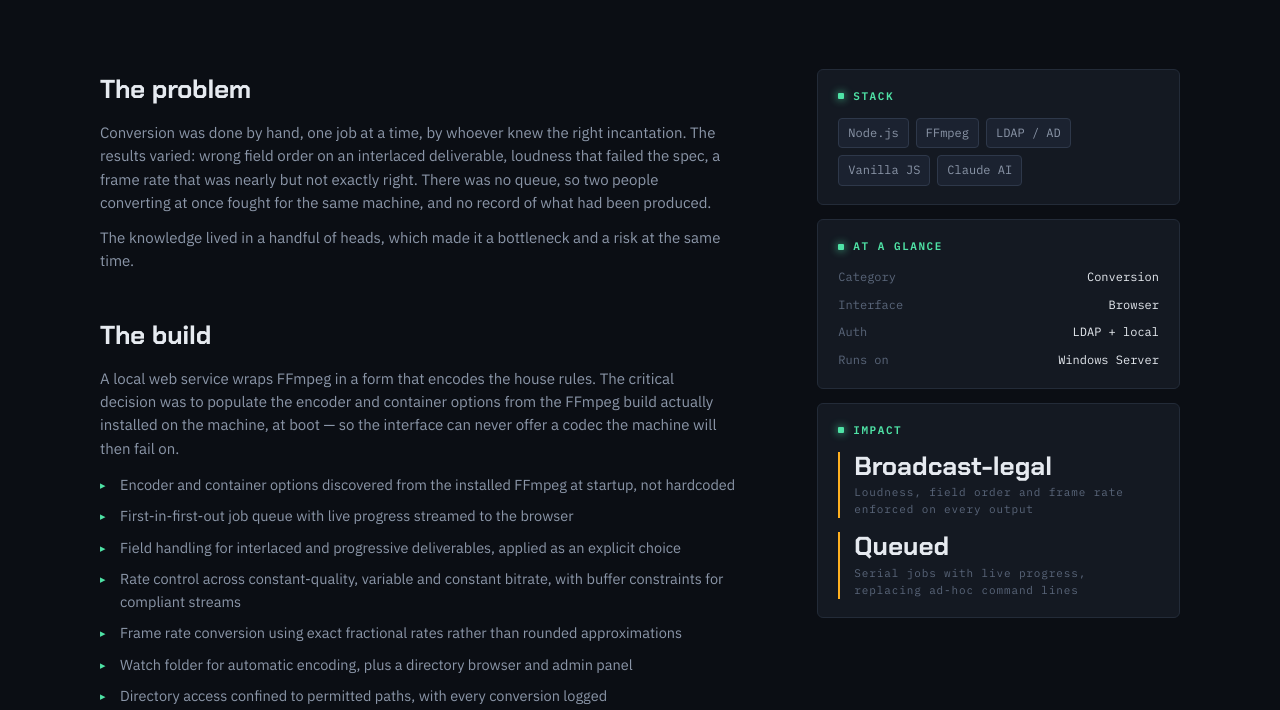
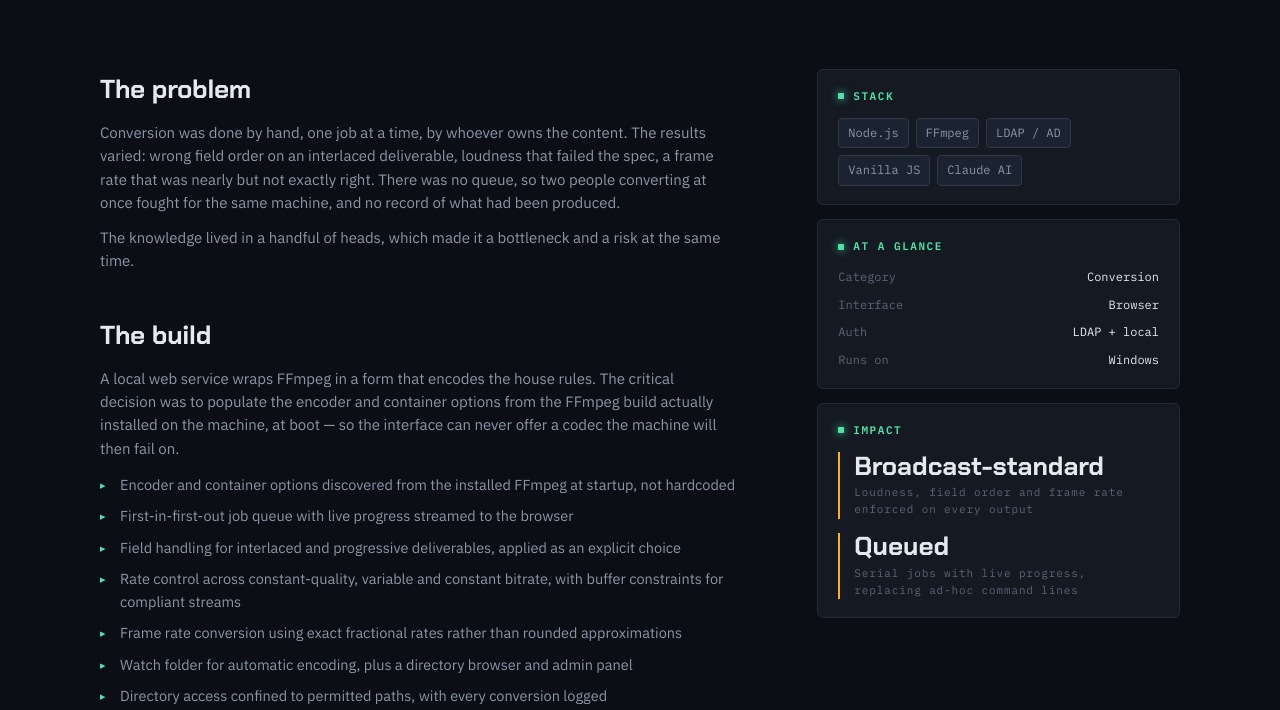
Before and after one commit to kennethrb-portfolio/krnb-resume, a plain HTML site: page projects/media-converter.html in a window 1280 px wide. Shown: the part 1231-1941 px from the top of the page. Drawn offline with Linux system fonts and the light colour scheme; files whose address does not match are found by name.

Commit message:
Update media-converter.html

```diff
--- a/projects/media-converter.html
+++ b/projects/media-converter.html
@@ -35,7 +35,7 @@
     <div class="phead">
       <span class="kind">TOC Tool and Web App</span>
       <h1>TOC Media<br />Converter</h1>
-      <p class="lede">Material arrives in whatever format the source hands over. Playout needs files that are broadcast-legal. This puts the conversion behind a browser page, with the encoder options gated to what the machine can actually do &mdash; so an operator gets a compliant file without touching a command line.</p>
+      <p class="lede">Material arrives in whatever format the source hands over. Playout needs files that are broadcast-standard. This puts the conversion behind a browser page, with the encoder options gated to what the machine can actually do &mdash; so an operator gets a compliant file without touching a command line.</p>
       <!-- PARAM: PROJECT_SPEC — see PARAMETERS.md — EDIT: confirm figures -->
       <div class="spec">
         <span><b>Role</b>Sole developer</span>
@@ -93,7 +93,7 @@
 
         <section>
           <h2>The problem</h2>
-          <p>Conversion was done by hand, one job at a time, by whoever knew the right incantation. The results varied: wrong field order on an interlaced deliverable, loudness that failed the spec, a frame rate that was nearly but not exactly right. There was no queue, so two people converting at once fought for the same machine, and no record of what had been produced.</p>
+          <p>Conversion was done by hand, one job at a time, by whoever owns the content. The results varied: wrong field order on an interlaced deliverable, loudness that failed the spec, a frame rate that was nearly but not exactly right. There was no queue, so two people converting at once fought for the same machine, and no record of what had been produced.</p>
           <p>The knowledge lived in a handful of heads, which made it a bottleneck and a risk at the same time.</p>
         </section>
 
@@ -135,7 +135,7 @@
             <div><span class="k">Category</span><span class="v">Conversion</span></div>
             <div><span class="k">Interface</span><span class="v">Browser</span></div>
             <div><span class="k">Auth</span><span class="v">LDAP + local</span></div>
-            <div><span class="k">Runs on</span><span class="v">Windows Server</span></div>
+            <div><span class="k">Runs on</span><span class="v">Windows</span></div>
           </div>
         </div>
 
@@ -143,7 +143,7 @@
           <h3>Impact</h3>
           <!-- EDIT: replace both metrics with your real numbers. -->
           <div class="metric">
-            <div class="n">Broadcast-legal</div>
+            <div class="n">Broadcast-standard</div>
             <div class="l">Loudness, field order and frame rate enforced on every output</div>
           </div>
           <div class="metric">
```
